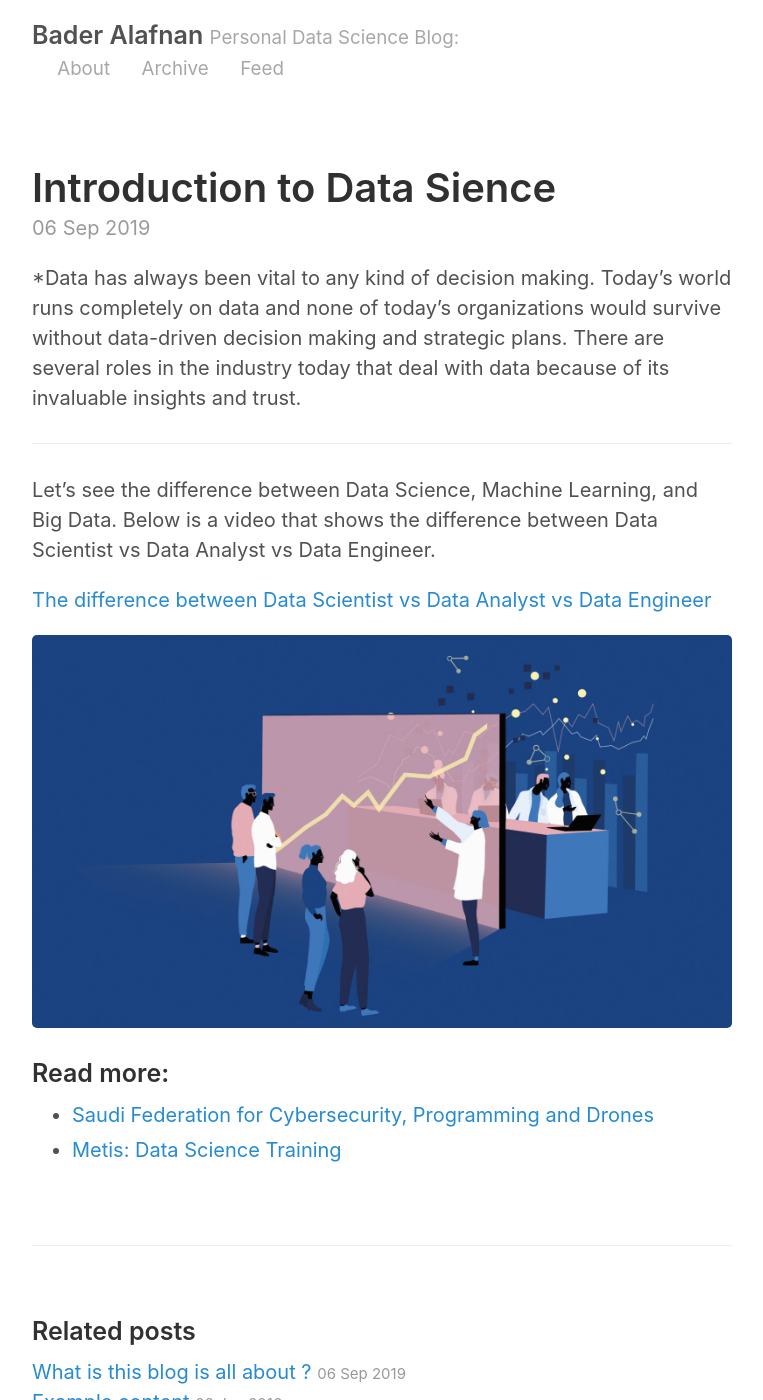
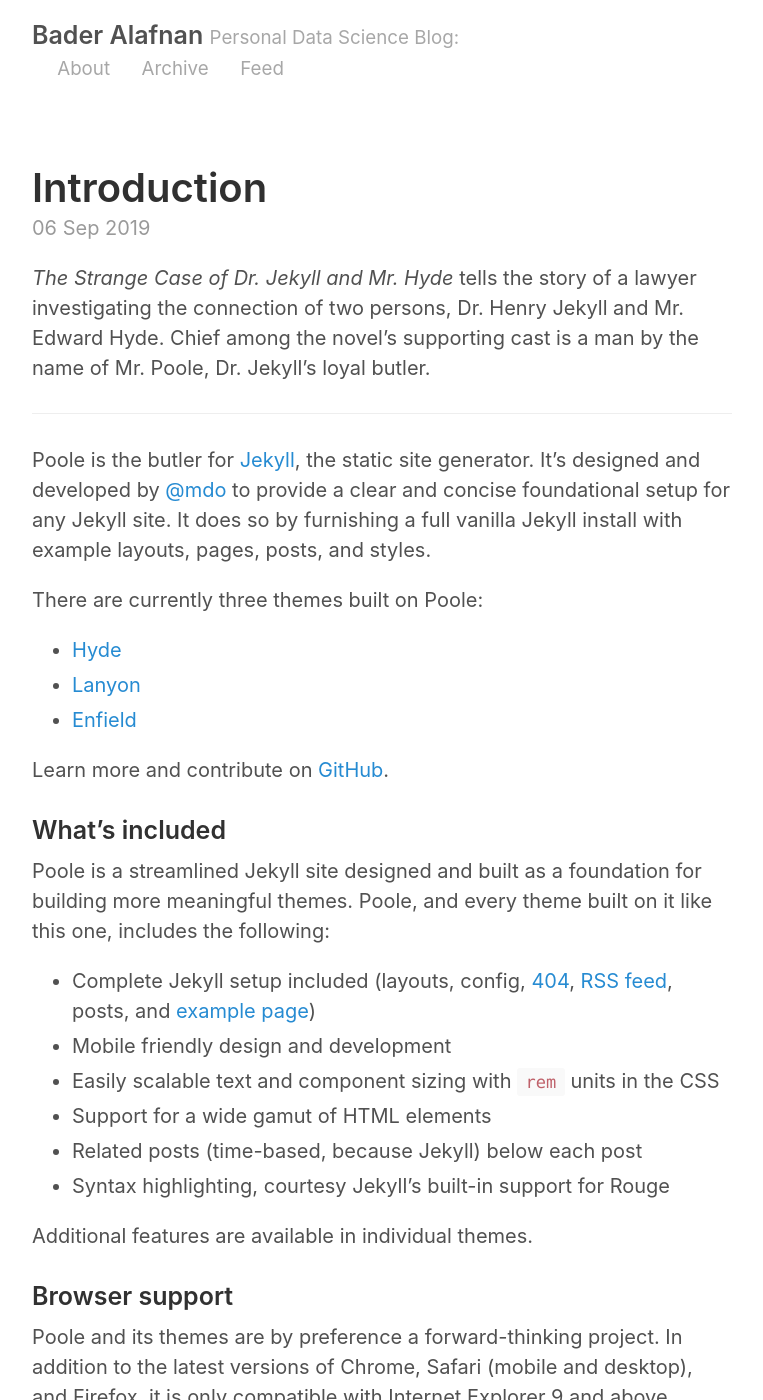
Before and after one commit to alafnan/alafnan.github.io, a Jekyll site: the page built from _posts/2019-09-06-introduction.md, in a window 1280 px wide and 1400 px high. Shown: the whole window, without its empty margins (258-1021 px from the left). Built offline with Jekyll 4.4.1, drawn with Linux system fonts in a browser that asks for light colours; some of the changed text lies outside the part shown.

Commit message:
Update 2019-09-06-introduction.md

```diff
--- a/_posts/2019-09-06-introduction.md
+++ b/_posts/2019-09-06-introduction.md
@@ -1,21 +1,41 @@
 ---
 layout: post
-title: Introduction to Data Sience
+title: Introduction
 ---
 
-*Data has always been vital to any kind of decision making. Today’s world runs completely on data and none of today's organizations would survive without data-driven decision making and strategic plans. There are several roles in the industry today that deal with data because of its invaluable insights and trust.
+*The Strange Case of Dr. Jekyll and Mr. Hyde* tells the story of a lawyer investigating the connection of two persons, Dr. Henry Jekyll and Mr. Edward Hyde. Chief among the novel's supporting cast is a man by the name of Mr. Poole, Dr. Jekyll's loyal butler.
 
 -----
 
-Let's see the difference between Data Science, Machine Learning, and Big Data.
-Below is a video that shows the difference between Data Scientist vs Data Analyst vs Data Engineer.
+Poole is the butler for [Jekyll](http://jekyllrb.com), the static site generator. It's designed and developed by [@mdo](https://twitter.com/mdo) to provide a clear and concise foundational setup for any Jekyll site. It does so by furnishing a full vanilla Jekyll install with example layouts, pages, posts, and styles.
 
+There are currently three themes built on Poole:
 
-[The difference between Data Scientist vs Data Analyst vs Data Engineer](https://www.youtube.com/watch?v=5mCnQz3wwAY)
+* [Hyde](http://hyde.getpoole.com)
+* [Lanyon](http://lanyon.getpoole.com)
+* [Enfield](http://enfield.getpoole.com)
 
-![Image test]({{ site.url }}/images/hdsi.jpg)
+Learn more and contribute on [GitHub]({{ site.github.repo }}).
 
+### What's included
 
-### Read more:
-* [Saudi Federation for Cybersecurity, Programming and Drones](https://safcsp.org.sa/en.html)
-* [Metis: Data Science Training](https://www.thisismetis.com/)
+Poole is a streamlined Jekyll site designed and built as a foundation for building more meaningful themes. Poole, and every theme built on it like this one, includes the following:
+
+* Complete Jekyll setup included (layouts, config, [404]({{ site.baseurl }}/404.html), [RSS feed]({{ site.baseurl }}/atom.xml), posts, and [example page]({{ site.baseurl }}/about))
+* Mobile friendly design and development
+* Easily scalable text and component sizing with `rem` units in the CSS
+* Support for a wide gamut of HTML elements
+* Related posts (time-based, because Jekyll) below each post
+* Syntax highlighting, courtesy Jekyll's built-in support for Rouge
+
+Additional features are available in individual themes.
+
+### Browser support
+
+Poole and its themes are by preference a forward-thinking project. In addition to the latest versions of Chrome, Safari (mobile and desktop), and Firefox, it is only compatible with Internet Explorer 9 and above.
+
+### Download
+
+These themes are developed on and hosted with GitHub. Head to the [GitHub repository]({{ site.github.repo }}) for downloads, bug reports, and features requests.
+
+Thanks!
```
